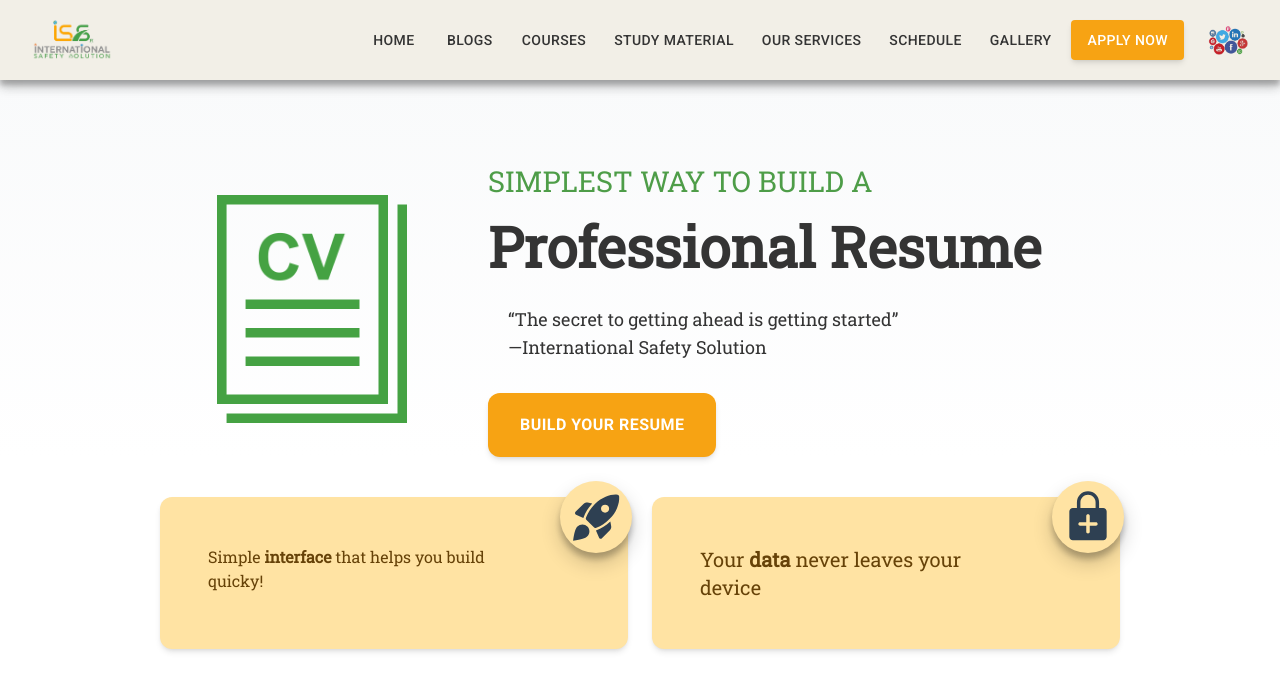
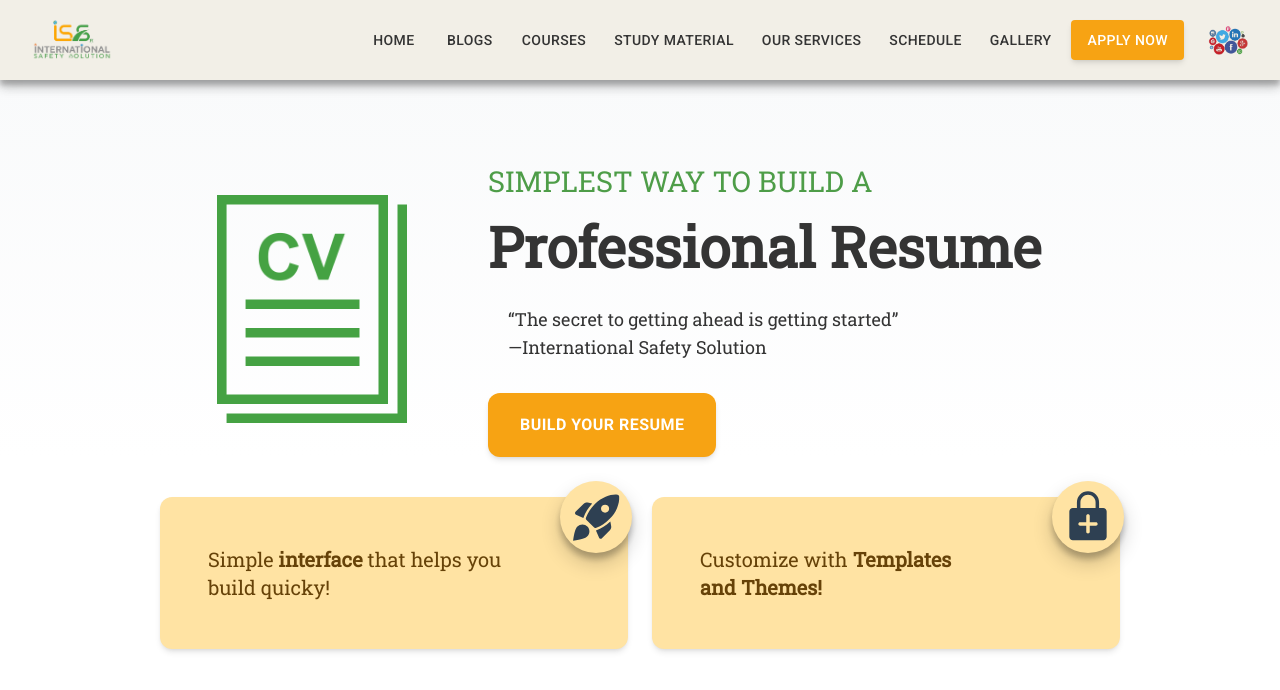
Before and after one commit to internationalsafetysolution/ISS-CV-Builder, a Next.js app: page / in a window 1280 px wide. Shown: the top 690 px of the page. Built offline with nearby package versions, Linux system fonts and the light colour scheme.

Commit message:
Change Home Lines

```diff
--- a/src/modules/home/components/Feature.tsx
+++ b/src/modules/home/components/Feature.tsx
@@ -8,7 +8,7 @@ function FeatureSection() {
         <CardPinnnedIcon>
           <Image src="/icons/speed.svg" alt="speed" height="56" width="56" />
         </CardPinnnedIcon>
-        <p className="text-x mr-14">
+        <p className="text-xl mr-14">
           Simple <strong>interface</strong> that helps you build quicky!
         </p>
       </FeatureCard>
@@ -17,8 +17,8 @@ function FeatureSection() {
         <CardPinnnedIcon>
           <Image src="/icons/lock.svg" alt="lock" height="56" width="56" />
         </CardPinnnedIcon>
-        <p className="text-xl mr-14">
-          Your <strong>data</strong> never leaves your device
+        <p className="text-xl mr-28">
+          Customize with <strong>Templates and Themes!</strong>
         </p>
       </FeatureCard>
     </>
```
